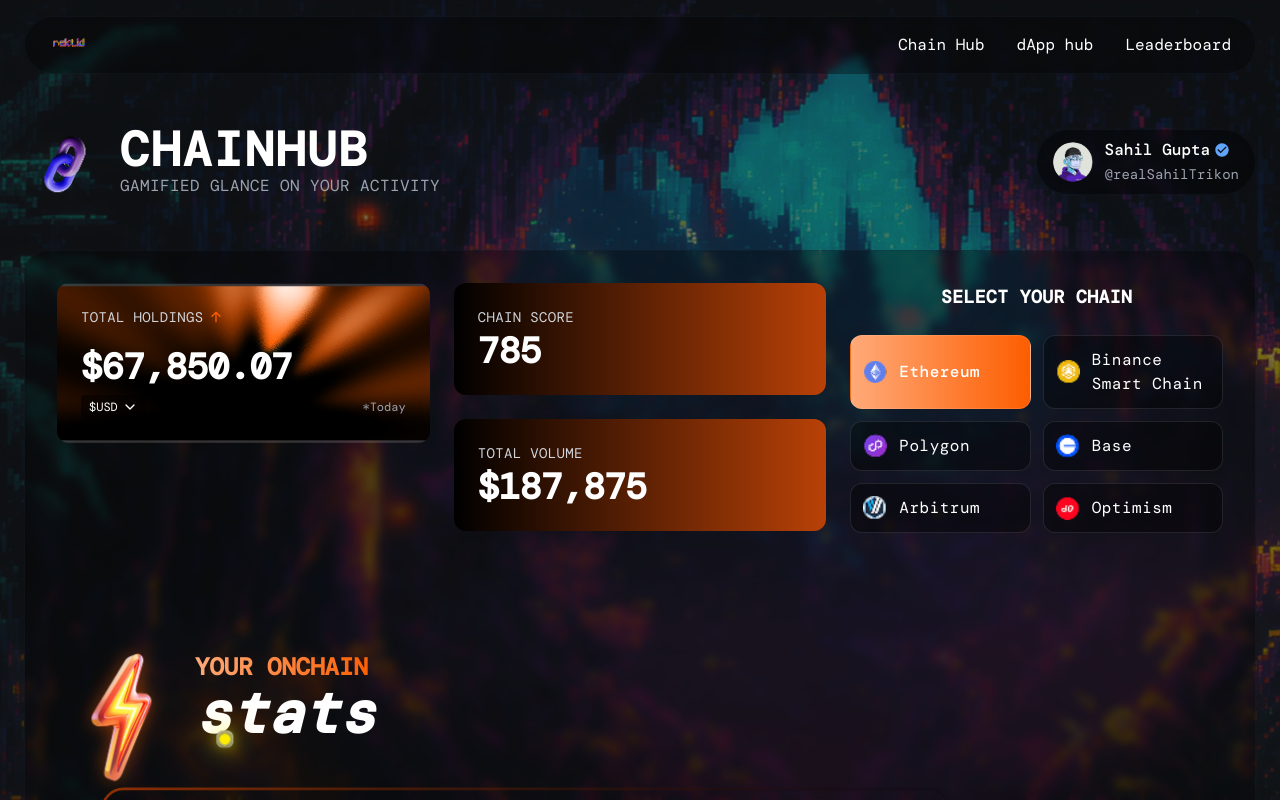
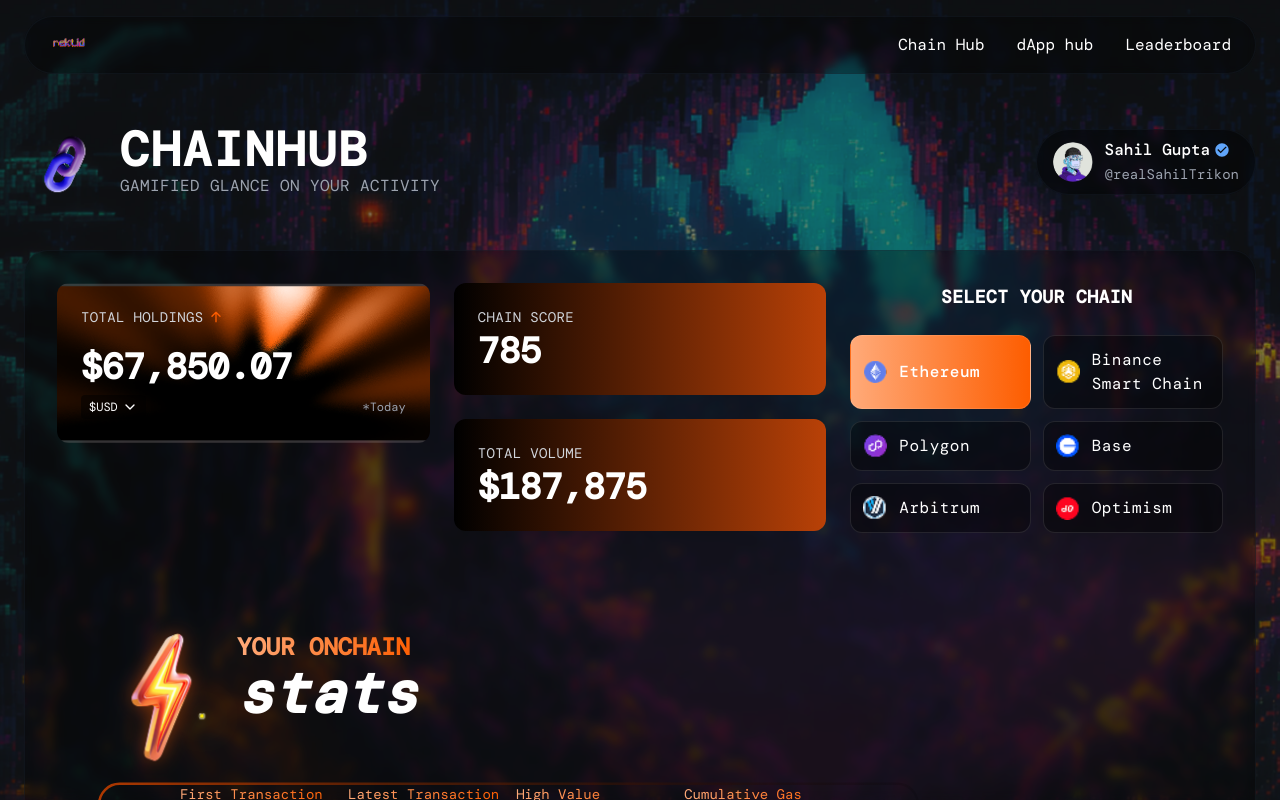
Before and after one commit to ayuxy027/gig, a React (Vite) app: page / in a window 1280 px wide. Built offline with nearby package versions, Linux system fonts and the light colour scheme; a web font is replaced by a local one.

Commit message:
Resizing

```diff
--- a/src/pages/HeroPage.tsx
+++ b/src/pages/HeroPage.tsx
@@ -51,22 +51,11 @@
     // -------------------- VECTOR PATH POSITIONING --------------------
     // These control the background vector that contains the transaction stats
     const vectorPositionStyles = {
-        // Adjust left to move vector horizontally (negative = left, positive = right)
-        // ADJUST THIS VALUE: Increase for moving right, decrease for moving left
-        // Current adjustment: moved right by 70px from previous position
-        left: "-5px", // Try values between -80px and +50px to position correctly
-
-        // Adjust top to move vector vertically (negative = up, positive = down)
-        // Increase this value to move the vector down if stats boxes are too high
-        top: "50px", // Try values between 0px and 100px
-
-        // Adjust width to ensure vector covers all stat boxes
-        // Increase this value if stats boxes extend beyond the vector edges
-        width: "calc(100% + 130px)", // Try between 100% and 130% of container width
-
-        // Adjust height to ensure vector covers all stat boxes vertically
-        // Increase if bottom stats are outside the vector
-        height: "450px", // Try values between 400px and 500px
+        right: "-50px",  // More negative value to shift further right
+        top: "60px",    // Adjusted to align better with the title text
+        width: "calc(100% + 100px)",  // Adjusted width
+        height: "450px", // Maintained height
+        zIndex: 1,     // Ensure it's behind the stats content
     }
 
     // -------------------- YELLOW DOT CONNECTOR POSITIONING --------------------
@@ -74,26 +63,14 @@
 
     // FIRST CONNECTOR DOT (Top dot)
     const connector1Position = {
-        // Vertical position from the top of the stats section
-        // Increase to move down, decrease to move up
-        top: "70px", // Adjust between 50px and 100px
-
-        // Horizontal position from the left of the container
-        // Increase to move right, decrease to move left
-        // This should align with the curve in the vector path
-        left: "150px", // Adjust between 120px and 200px
+        top: "80px",   // Adjusted to align with the light plug
+        left: "140px", // Positioned to connect with the light plug
     }
 
     // SECOND CONNECTOR DOT (Bottom dot)
     const connector2Position = {
-        // Vertical position from the top of the stats section
-        // This position should align with the bottom curve of the vector
-        // Increase to move down, decrease to move up
-        top: "270px", // Adjust between 250px and 300px
-
-        // Horizontal position from the left of the container
-        // Usually should match the horizontal position of the first connector
-        left: "150px", // Adjust between 120px and 200px
+        top: "320px",  // Adjusted to align with the second light plug
+        left: "140px", // Positioned to connect with the light plug
     }
 
     // -------------------- STATS GRID SPACING AND POSITIONING --------------------
@@ -101,23 +78,17 @@
 
     const statsGridSpacing = {
         // Space between individual stat boxes (horizontal and vertical)
-        // Increase for more spacing, decrease for tighter layout
-        gap: "16px", // Try values between 12px and 24px
+        gap: "16px",     // Adjusted for better fit
 
         // Top margin of the entire stats section
-        // Increase to move stats grid down, decrease to move up
-        // This affects the space between the heading and first row of stats
-        marginTop: "120px", // Adjust between 100px and 150px
+        marginTop: "100px", // Kept the same
 
         // Horizontal padding to center the stats within the vector
-        // Adjust these values to shift the entire stats grid left or right
-        // Increase left padding to move stats right, right padding to move left
-        paddingLeft: "60px", // Adjust between 35px and 80px
-        paddingRight: "20px", // Adjust between 10px and 40px
+        paddingLeft: "40px",  // Reduced to fit stats in narrower space
+        paddingRight: "0px", // Adjusted to fit content right-aligned
 
         // Space between the first and second row of stats
-        // Increase for more vertical space between rows
-        rowGap: "24px", // Adjust between 16px and 32px
+        rowGap: "24px", // Maintained for good vertical spacing
     }
 
     // -------------------- STATS BOX STYLING --------------------
@@ -142,13 +113,13 @@
 
     const headerStyles = {
         // Space between lightning image and stats text
-        marginRight: "6px", // Adjust between 4px and 10px
+        marginRight: "8px", // Increased from 6px to 8px
 
         // Space below the header before the stats grid
-        marginBottom: "16px", // Adjust between 10px and 24px
+        marginBottom: "20px", // Increased from 16px to 20px for better spacing
 
         // Lightning image size
-        lightningWidth: "28px", // Adjust between 24px and 32px
+        lightningWidth: "32px", // Increased from 28px to 32px for better visibility
     }
 
     return (
@@ -291,7 +262,12 @@
                                         }}
                                     >
                                         {/* Lightning and Stats Header - Title Section */}
-                                        <div className="flex items-start" style={{ marginBottom: headerStyles.marginBottom }}>
+                                        <div className="flex items-start" style={{
+                                            marginBottom: headerStyles.marginBottom,
+                                            position: "relative",
+                                            zIndex: 10,
+                                            marginLeft: "40px" // Added margin to move title more to the right
+                                        }}>
                                             <div className="relative" style={{ marginRight: headerStyles.marginRight }}>
                                                 {/* Lightning image - adjust width in headerStyles */}
                                                 <img
@@ -313,14 +289,12 @@
                                         <div
                                             className="absolute pointer-events-none"
                                             style={{
-                                                zIndex: 1,
                                                 // Position adjustments from vectorPositionStyles
-                                                left: vectorPositionStyles.left,
+                                                right: vectorPositionStyles.right,
                                                 top: vectorPositionStyles.top,
                                                 width: vectorPositionStyles.width,
                                                 height: vectorPositionStyles.height,
-                                                // Uncomment to see the bounds of the vector container:
-                                                // border: "1px solid red"
+                                                zIndex: vectorPositionStyles.zIndex,
                                             }}
                                         >
                                             <img
@@ -373,8 +347,8 @@
                                                 // Padding to position stats within vector
                                                 paddingLeft: statsGridSpacing.paddingLeft,
                                                 paddingRight: statsGridSpacing.paddingRight,
-                                                // Uncomment to see stats container bounds:
-                                                // border: "1px solid blue"
+                                                position: "relative", // Ensures proper stacking
+                                                right: "-40px", // Shifts the stats grid further right to align with vector
                                             }}
                                         >
                                             {/* First Row of Stats */}
@@ -382,7 +356,10 @@
                                                 className="grid grid-cols-4"
                                                 style={{
                                                     gap: statsGridSpacing.gap,
-                                                    marginBottom: statsGridSpacing.rowGap
+                                                    marginBottom: statsGridSpacing.rowGap,
+                                                    width: "90%", // Added to ensure stats fit inside vector
+                                                    marginLeft: "auto", // Aligns to the right
+                                                    marginRight: "30px" // Gives some margin on the right
                                                 }}
                                             >
                                                 {/* First Transaction */}
@@ -451,7 +428,12 @@
                                             {/* Second Row of Stats */}
                                             <div
                                                 className="grid grid-cols-4"
-                                                style={{ gap: statsGridSpacing.gap }}
+                                                style={{
+                                                    gap: statsGridSpacing.gap,
+                                                    width: "90%", // Added to ensure stats fit inside vector
+                                                    marginLeft: "auto", // Aligns to the right
+                                                    marginRight: "30px" // Gives some margin on the right
+                                                }}
                                             >
                                                 {/* Total Amount Staked */}
                                                 <div>
--- a/src/styles/hero.css
+++ b/src/styles/hero.css
@@ -23,36 +23,39 @@
 /* Vector lines styling - this is the orange path background */
 .vector-lines {
   /* Adjust opacity to make the vector more/less prominent */
-  opacity: 0.8;
+  opacity: 1; /* Increased from 0.9 for better visibility */
   /* These ensure the vector takes up the full container */
   position: absolute;
   top: 0;
-  left: 0;
+  right: 0;
   width: 100%;
   height: 100%;
   /* Keep vector behind stats but above background */
   z-index: 1;
   pointer-events: none;
+  transform: translateX(5%); /* Shifting right slightly to better align */
 }
 
 /* Yellow connector dots styling */
 img[alt="Connector Dot"] {
   /* Adjust glow intensity with drop-shadow values */
-  filter: drop-shadow(0 0 8px rgba(255, 234, 0, 0.6));
+  filter: drop-shadow(0 0 10px rgba(255, 234, 0, 0.7));
   /* Pulsing animation for the dots */
   animation: connector-pulse 4s infinite alternate;
   position: relative;
   z-index: 10;
+  width: 10px;
+  height: 10px;
 }
 
 @keyframes connector-pulse {
   0% {
-    filter: drop-shadow(0 0 6px rgba(255, 234, 0, 0.4));
+    filter: drop-shadow(0 0 8px rgba(255, 234, 0, 0.5));
     transform: scale(1);
   }
   100% {
-    filter: drop-shadow(0 0 14px rgba(255, 234, 0, 0.8));
-    transform: scale(1.1);
+    filter: drop-shadow(0 0 16px rgba(255, 234, 0, 0.9));
+    transform: scale(1.15);
   }
 }
 
@@ -138,8 +141,8 @@
 
   /* Connector dots size for smaller screens */
   img[alt="Connector Dot"] {
-    width: 6px;
-    height: 6px;
+    width: 8px;
+    height: 8px;
   }
 
   /* Change grid to 2 columns instead of 4 on smaller screens */
@@ -149,7 +152,7 @@
 
   /* Adjust vector position for smaller screens */
   .vector-lines {
-    transform: scale(0.9) translateX(-5%);
+    transform: scale(0.9) translateX(5%);
   }
 }
 
--- a/tailwind.config.js
+++ b/tailwind.config.js
@@ -69,6 +69,9 @@
       animation: {
         "pulse-slow": "pulse 4s cubic-bezier(0.4, 0, 0.6, 1) infinite",
       },
+      transform: {
+        'translate-x-0': 'translateX(0%)',
+      },
     },
   },
   plugins: [require("tailwindcss-animate")],
```
Also changed, not shown: src/prompt.txt.
